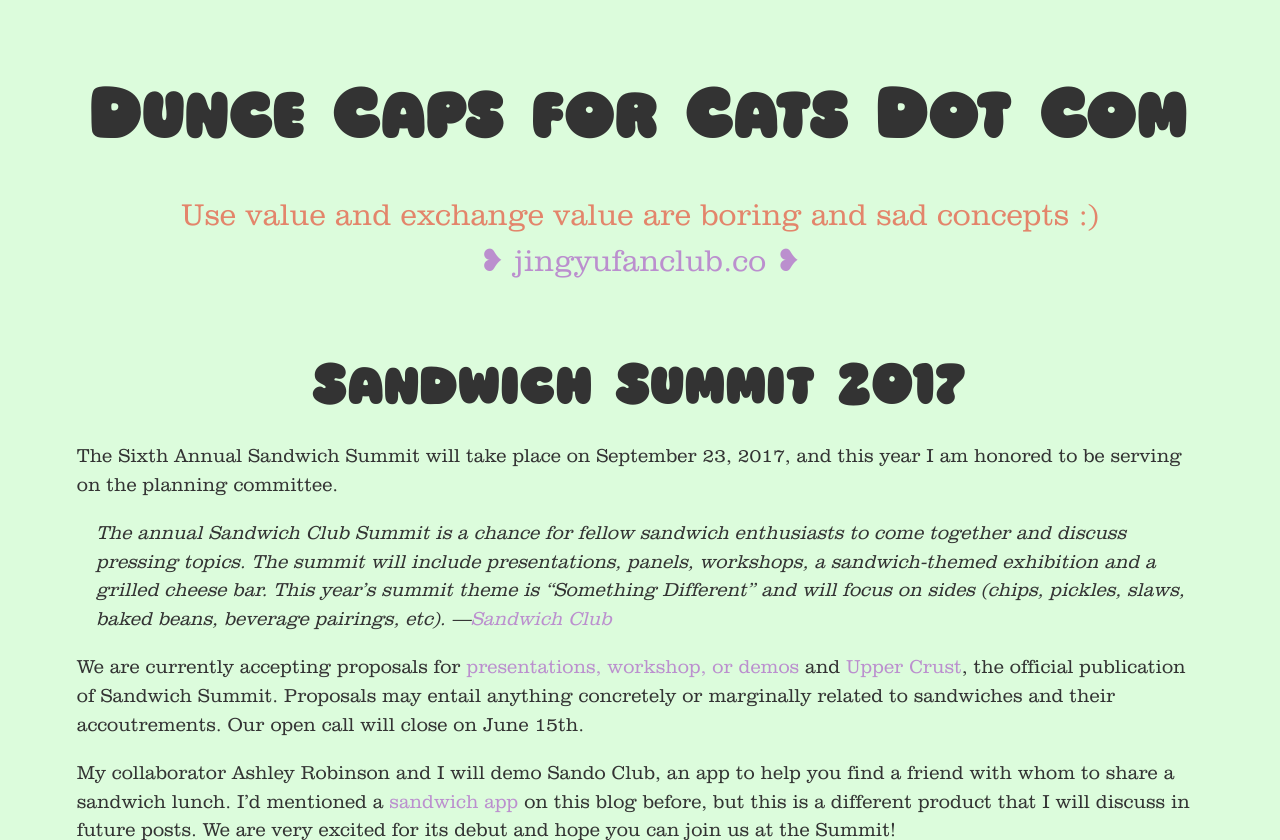
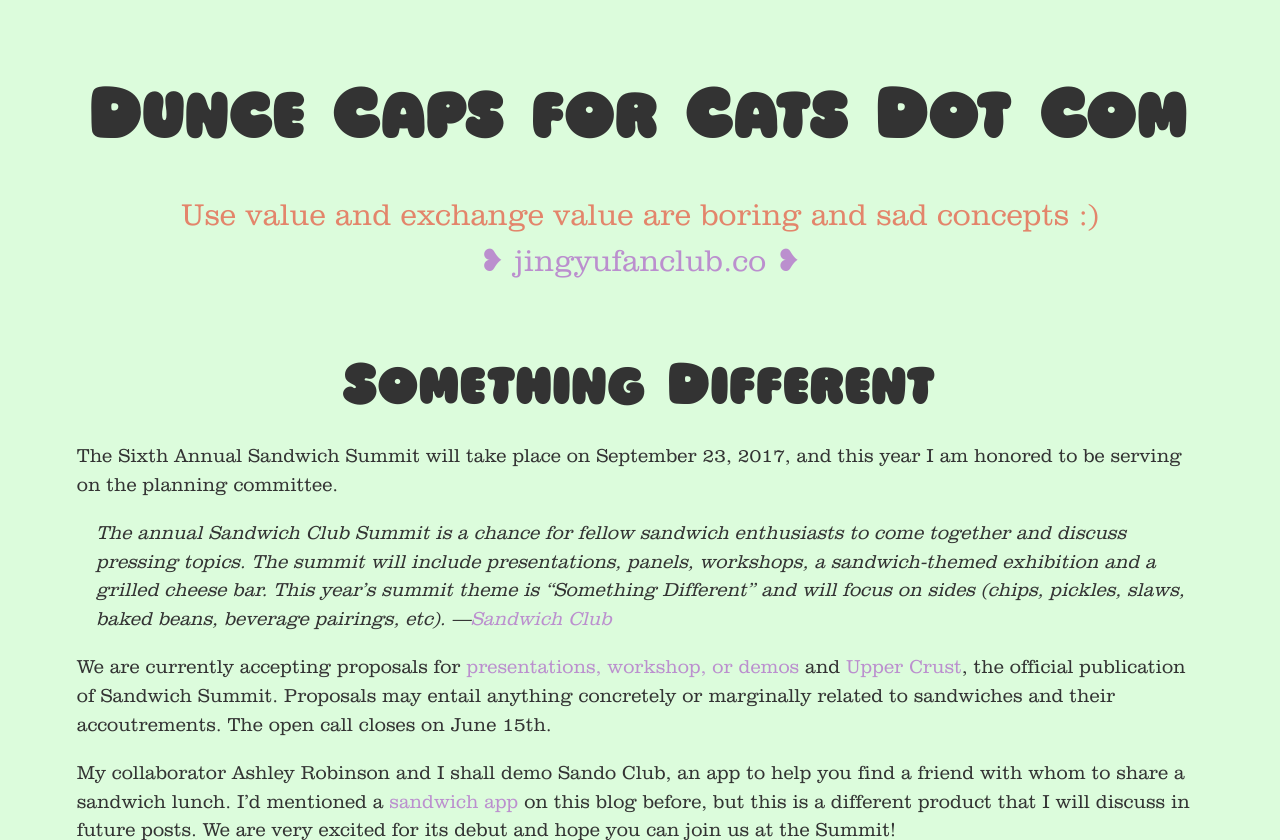
Before and after one commit to jingyufanclub/bloggo, a Jekyll site: the page built from _posts/2017-06-05-sandwich-summit-2017.md, in a window 1280 px wide and 900 px high, cut to the strip 0-840 px from the top of the window. Built offline with Jekyll 4.4.1, drawn with Linux system fonts in a browser that asks for light colours.

Commit message:
edit sandwich post

```diff
--- a/_posts/2017-06-05-sandwich-summit-2017.md
+++ b/_posts/2017-06-05-sandwich-summit-2017.md
@@ -1,14 +1,14 @@
 ---
 layout: post
-title: Sandwich Summit 2017
+title: Something Different
 ---
 The Sixth Annual Sandwich Summit will take place on September 23, 2017, and this year I am honored to be serving on the planning committee.
 
 >The annual Sandwich Club Summit is a chance for fellow sandwich enthusiasts to come together and discuss pressing topics. The summit will include presentations, panels, workshops, a sandwich-themed exhibition and a grilled cheese bar. This year’s summit theme is “Something Different” and will focus on sides (chips, pickles, slaws, baked beans, beverage pairings, etc).
 >—[Sandwich Club](http://sandwich-club.org/2017-sandwich-club-summit/)
 
-We are currently accepting proposals for [presentations, workshop, or demos](https://goo.gl/forms/TPDNyoYI4AnHSbcn2) and [Upper Crust](https://goo.gl/forms/7PCK7igTdjFn3Wgr1), the official publication of Sandwich Summit. Proposals may entail anything concretely or marginally related to sandwiches and their accoutrements. Our open call will close on June 15th.
+We are currently accepting proposals for [presentations, workshop, or demos](https://goo.gl/forms/TPDNyoYI4AnHSbcn2) and [Upper Crust](https://goo.gl/forms/7PCK7igTdjFn3Wgr1), the official publication of Sandwich Summit. Proposals may entail anything concretely or marginally related to sandwiches and their accoutrements. The open call closes on June 15th.
 
-My collaborator Ashley Robinson and I will demo Sando Club, an app to help you find a friend with whom to share a sandwich lunch. I'd mentioned a [sandwich app](http://jingyufanclub.co/blog/sandwiches-in-the-expanded-field-or-happiness/) on this blog before, but this is a different product that I will discuss in future posts. We are very excited for its debut and hope you can join us at the Summit!
+My collaborator Ashley Robinson and I shall demo Sando Club, an app to help you find a friend with whom to share a sandwich lunch. I'd mentioned a [sandwich app](http://jingyufanclub.co/blog/sandwiches-in-the-expanded-field-or-happiness/) on this blog before, but this is a different product that I will discuss in future posts. We are very excited for its debut and hope you can join us at the Summit!
 
 ![Sandwich Summit Open Call](http://sandwich-club.org/wp-content/uploads/2017/05/RFP_v5-smoother.gif)
```
